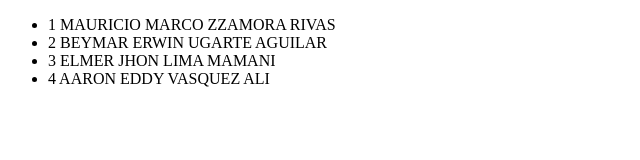
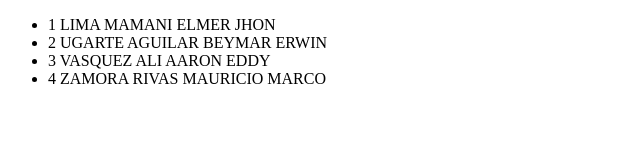
Before and after one commit to beymarugarte/Equipo21, a plain HTML site: page index.html in a window 1280 px wide. Shown: the whole page, without its empty margins (0-640 px from the left). Drawn offline with Linux system fonts and the light colour scheme.

Commit message:
Update index.html

```diff
--- a/index.html
+++ b/index.html
@@ -8,10 +8,10 @@
 <body>
     <div>
         <ul>
-            <li>1 MAURICIO MARCO ZZAMORA RIVAS</li>
-            <li>2 BEYMAR ERWIN UGARTE AGUILAR</li>
-            <li>3 ELMER JHON LIMA MAMANI</li>
-            <li>4 AARON EDDY VASQUEZ ALI</li>
+            <li>1 LIMA MAMANI ELMER JHON</li>
+            <li>2 UGARTE AGUILAR BEYMAR ERWIN </li>
+            <li>3 VASQUEZ ALI AARON EDDY</li>
+            <li>4 ZAMORA RIVAS MAURICIO MARCO</li>
         </ul>
     </div>
 </body>
```
